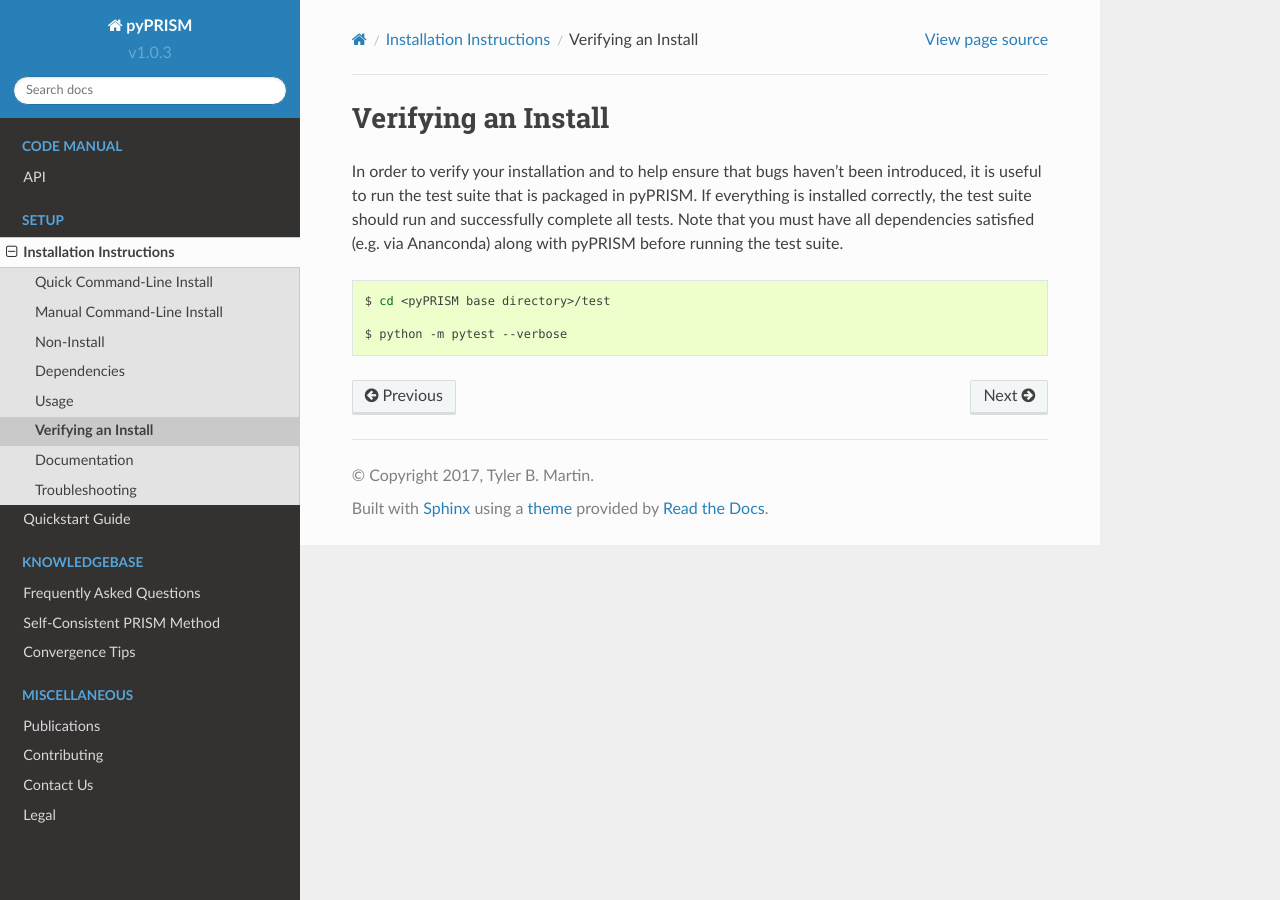
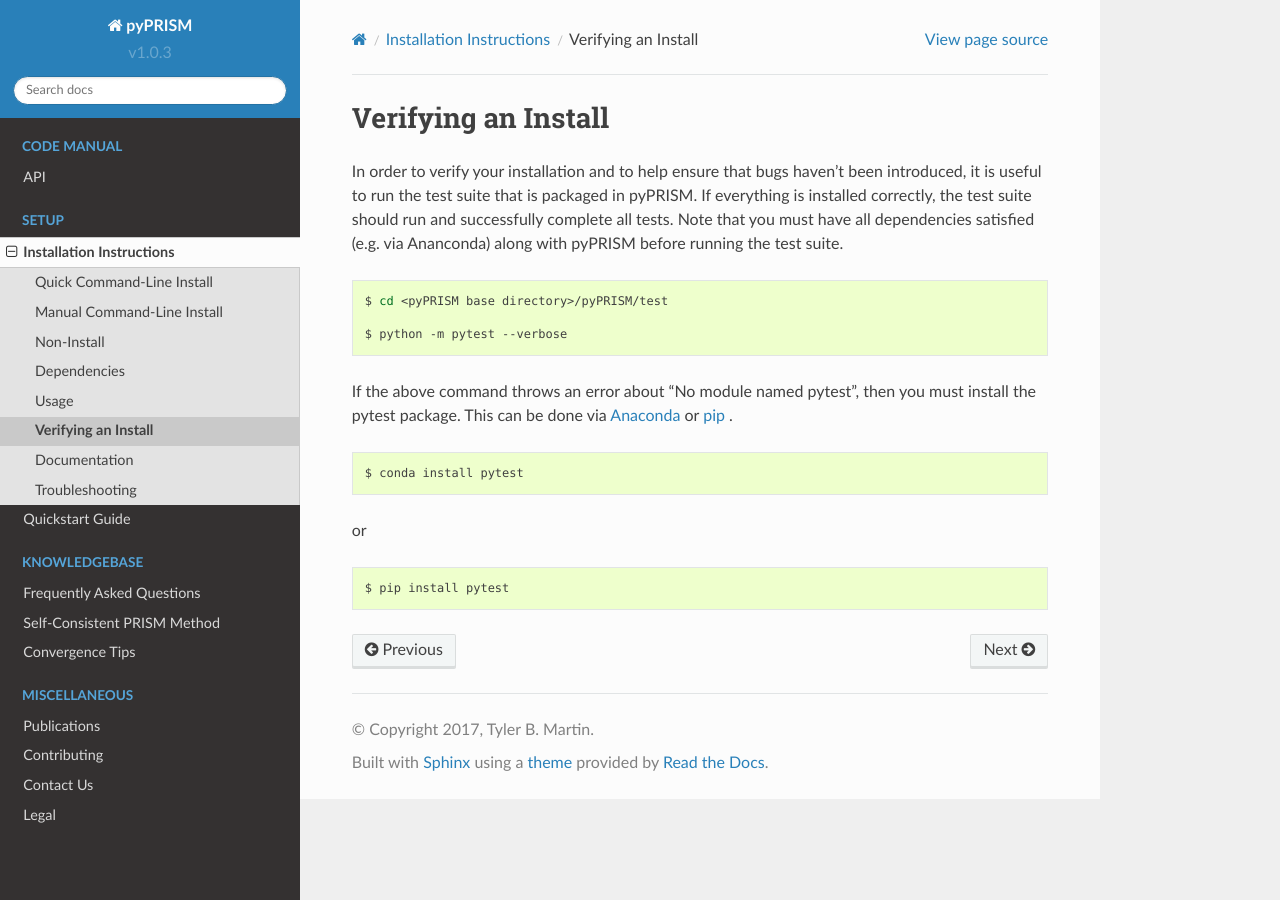
Before and after one commit to usnistgov/pyPRISM, a Sphinx documentation site: the page built from docs/install/verify.rst, in a window 1280 px wide. Built offline with Sphinx 7.4.7 and the Read the Docs theme 2.0.0, drawn with Linux system fonts in a browser that asks for light colours; pages that are not in the unit, such as notebooks, are missing from menus.

```diff
--- a/docs/install/verify.rst
+++ b/docs/install/verify.rst
@@ -8,6 +8,21 @@
 
 .. code-block:: bash
 
-    $ cd <pyPRISM base directory>/test
+    $ cd <pyPRISM base directory>/pyPRISM/test
 
     $ python -m pytest --verbose
+
+If the above command throws an error about "No module named pytest", then you
+must install the pytest package. This can be done via `Anaconda
+<https://www.anaconda.com/download/>`__ or `pip
+<https://pypi.python.org/pypi/pip>`__ .
+
+.. code-block:: bash
+
+    $ conda install pytest
+
+or
+
+.. code-block:: bash
+
+    $ pip install pytest
```
Also changed, not shown: 1 other file.
